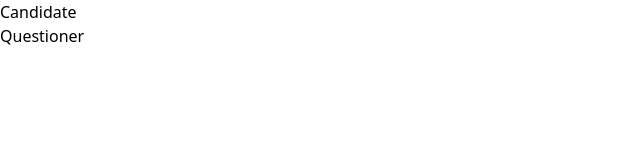
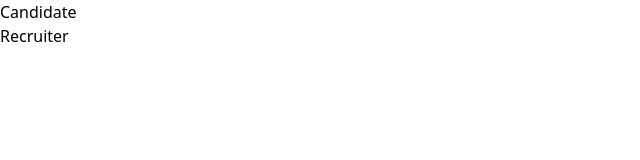
Before and after one commit to Evil-Bees/RecruitEm, a Next.js app: page / in a window 1280 px wide. Shown: the top 160 px of the page, without its empty margins (0-640 px from the left). Built offline with nearby package versions, Linux system fonts and the light colour scheme.

Commit message:
Change "Questioner" to "Recruiter"

```diff
--- a/src/pages/index.js
+++ b/src/pages/index.js
@@ -7,7 +7,7 @@ export default function Home() {
 				<Link href="/candidate">Candidate</Link>
 			</div>
 			<div>
-				<Link href="/questioner">Questioner</Link>
+				<Link href="/recruiter">Recruiter</Link>
 			</div>
 		</>
 	);
--- a/src/pages/questioner/index.js
+++ b/src/pages/questioner/index.js
@@ -1,20 +1,22 @@
 import Link from "next/link";
 import { getSession } from "next-auth/react";
 
-export default function Questioner(props) {
+export default function Recruiter(props) {
 	return (
 		<>
 			<div>
-				<Link href="/questioner/quiz/create">Create new Quiz</Link>
+				<Link href="/recruiter/quiz/create">Create new Quiz</Link>
 			</div>
 			<div>
 				{props.quizzes.length > 0 &&
-					props.quizzes.map(quiz => (
+					props.quizzes.map((quiz) => (
 						<div key={quiz._id}>
 							<p>{quiz.name}</p>
 							<p>{quiz.description}</p>
 							<p>{quiz.duration}</p>
-							<Link href={`/questioner/quiz/edit?id=${quiz._id}`}>Edit Quiz</Link>
+							<Link href={`/recruiter/quiz/edit?id=${quiz._id}`}>
+								Edit Quiz
+							</Link>
 						</div>
 					))}
 			</div>
@@ -29,11 +31,11 @@ export async function getServerSideProps(context) {
 		method: "GET",
 		redirect: "follow",
 	})
-		.then(response => response.json())
-		.then(result => {
+		.then((response) => response.json())
+		.then((result) => {
 			return result.data;
 		})
-		.catch(error => console.log("error", error));
+		.catch((error) => console.log("error", error));
 
 	return {
 		props: {
```
